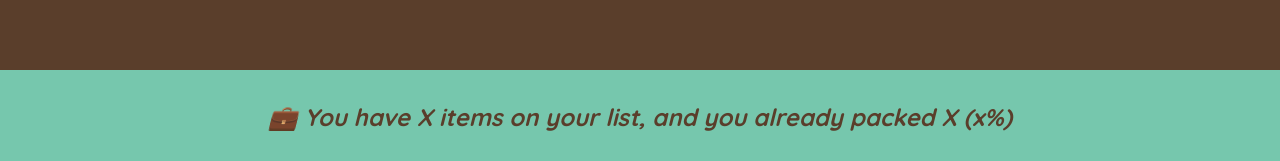
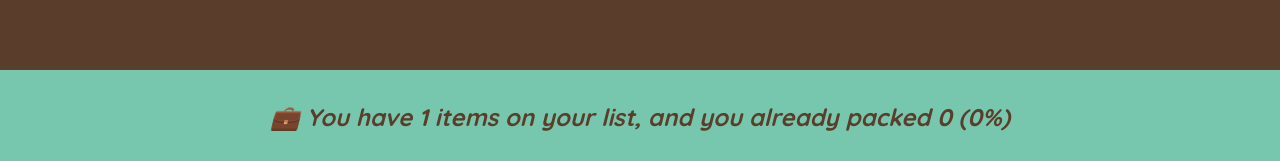
Before and after one commit to Jason-Malan/ultimate-react-course, a React (Create React App) app in the folder 05-travel-list/travel-list/: page / in a window 1280 px wide. Both pictures are taken after typing "Sample" into the empty fields and a click on the button "ADD". Shown: the part 636-797 px from the top of the page. Built offline with nearby package versions, Linux system fonts and the light colour scheme.

Commit message:
adding stats.

```diff
--- a/05-travel-list/travel-list/src/App.js
+++ b/05-travel-list/travel-list/src/App.js
@@ -28,7 +28,7 @@
         onDeleteItem={handleDeleteItem}
         onToggleItem={handleToggleItem}
       />
-      <Stats />
+      <Stats items={items} />
     </div>
   );
 }
@@ -110,10 +110,30 @@
   );
 }
 
-function Stats() {
+function Stats({ items }) {
+  if (!items.length)
+    return (
+      <footer className="stats">
+        <em>Start adding some items to your packing list 🚀</em>
+      </footer>
+    );
+
+  const numItems = items.length;
+  const numPacked = items.filter((item) => item.packed).length;
+  const percentage = Math.round((numPacked / numItems) * 100);
+
   return (
     <footer className="stats">
-      <em>💼 You have X items on your list, and you already packed X (x%)</em>
+      <em>
+        {percentage === 100 ? (
+          "You got everything! Ready to go ✈"
+        ) : (
+          <span>
+            💼 You have {numItems} items on your list, and you already packed{" "}
+            {numPacked} ({percentage}%)
+          </span>
+        )}
+      </em>
     </footer>
   );
 }
```
